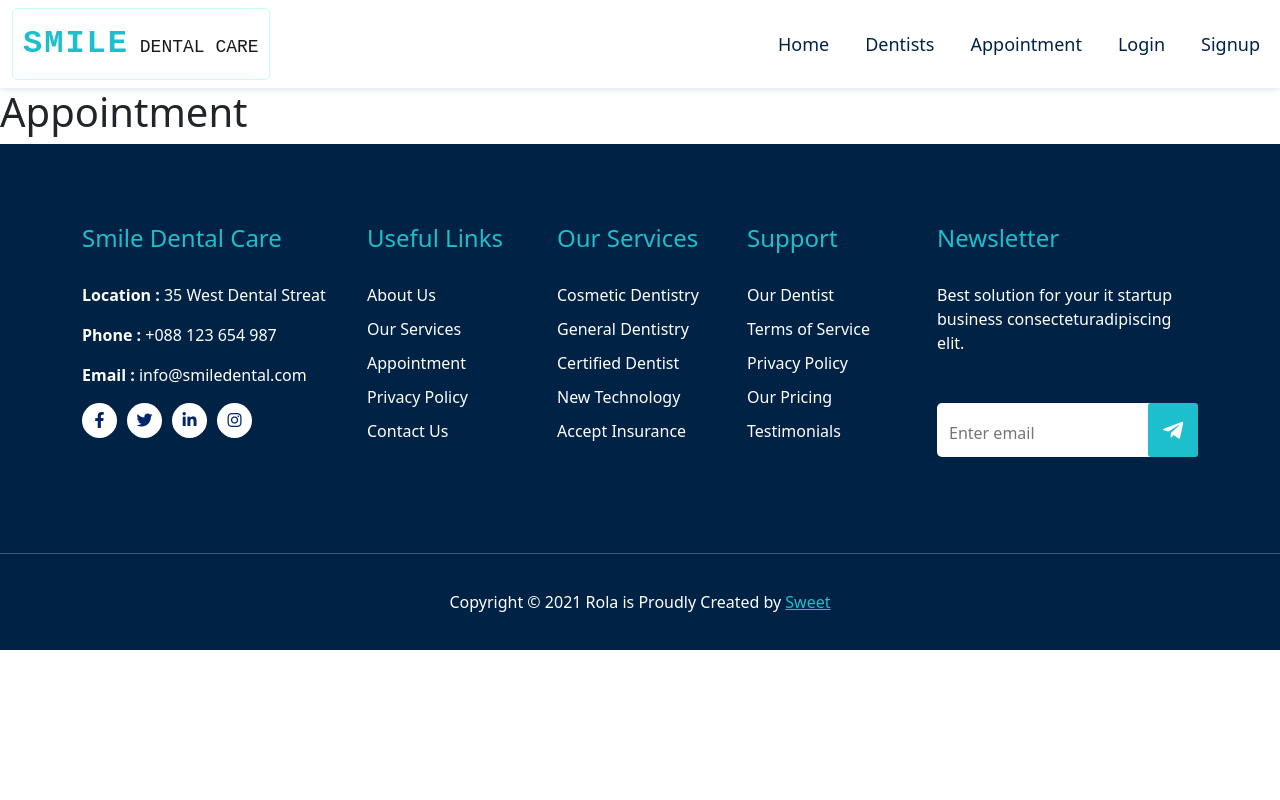
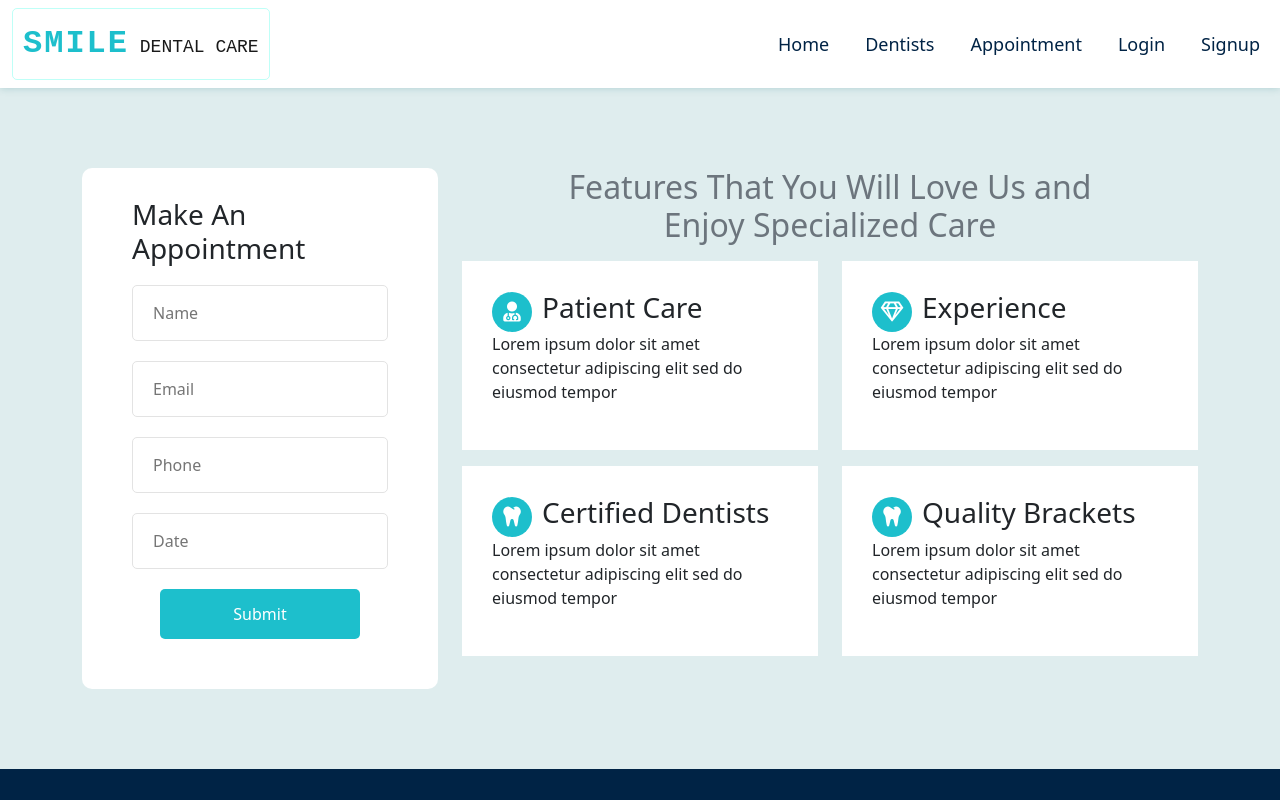
Before and after one commit to dev-sweet/smile-dental-care-react, a React (Create React App) app: page /appointment in a window 1280 px wide. Shown: the top 800 px of the page. Built offline with nearby package versions, Linux system fonts and the light colour scheme.

Commit message:
appointment page created

```diff
--- a/package.json
+++ b/package.json
@@ -11,6 +11,7 @@
     "react": "^17.0.2",
     "react-bootstrap": "^2.0.0-rc.1",
     "react-dom": "^17.0.2",
+    "react-hook-form": "^7.17.4",
     "react-icons": "^4.3.1",
     "react-router-dom": "^5.3.0",
     "react-scripts": "4.0.3",
--- a/src/App.js
+++ b/src/App.js
@@ -10,8 +10,6 @@ import Signup from './components/Signup/Signup';
 import NotFound from './components/NotFound/NotFound';
 import Dentists from './components/Dentists/Dentists';
 import Appointment from './components/Appointment/Appointment';
-import ServiceDetails from './components/ServiceDetails/ServiceDetails';
-
 function App() {
   return (
     <div className="App">
@@ -21,22 +19,19 @@ function App() {
           <Route exact path="/">
             <Home />
           </Route>
-          <Route path="/home">
+          <Route exact path="/home">
             <Home />
           </Route>
-          <Route path="/service/:id">
-            <ServiceDetails />
-          </Route>
-          <Route path="/dentists">
+          <Route exact path="/dentists">
             <Dentists />
           </Route>
-          <Route path="/appointment">
+          <Route exact path="/appointment">
             <Appointment />
           </Route>
-          <Route path="/login">
+          <Route exact path="/login">
             <Login />
           </Route>
-          <Route path="/signup">
+          <Route exact path="/signup">
             <Signup />
           </Route>
           <Route path="*">
--- /dev/null
+++ b/src/components/Appointment/Appointment.css
@@ -0,0 +1,59 @@
+.appointment {
+  background-color: #dfedee;
+  padding: 80px 0;
+}
+.appointment-form {
+  background-color: #fff;
+  padding: 30px 50px;
+  border-radius: 10px;
+}
+.appointment-input {
+    display: block;
+    margin-top: 20px;
+    margin-bottom: 8px;
+    width: 100%;
+    padding: 15px 20px;
+    border: 1px solid #e3e3e3;
+    outline: none;
+    border-radius: 5px;
+    transform: .3s;
+}
+.appointment-input:focus{
+    border-color: #1dbfcc;
+}
+input.input-btn {
+    width: 200px;
+    height: 50px;
+    border: none;
+    background: #1dbfcc;
+    color: #fff;
+    border-radius: 5px;
+    display: block;
+    margin: 20px auto;
+}
+.errors {
+  color: red;
+}
+
+/* some features on appointment */
+.new-feature{
+    background-color: #fff;
+    padding: 30px;
+    transition: .4s;
+}
+.new-feature:hover{
+    background-color: rgb(204, 204, 204);
+    transform: translateY(-5px);
+}
+.new-feature i{
+    background-color: #1dbfcc;
+    width: 40px;
+    height: 40px;
+    border-radius: 50%;
+    display: flex;
+    align-items: center;
+    justify-content: center;
+    font-size: 20px;
+    color: #fff;
+    margin-right:10px ;
+}
--- a/src/components/Appointment/Appointment.js
+++ b/src/components/Appointment/Appointment.js
@@ -1,9 +1,115 @@
 import React from 'react';
+import { Container, Row, Col } from 'react-bootstrap';
+import { useForm } from 'react-hook-form';
+import './Appointment.css';
+const Appointment = () => {
+  const {
+    register,
+    handleSubmit,
+    formState: { errors },
+  } = useForm();
+  const onSubmit = (data) => console.log(data);
+  return (
+    <div className="appointment">
+      <Container>
+        <Row className="g-4">
+          <Col md={4}>
+            <div className="appointment-form">
+              <h3>Make An Appointment</h3>
+              <form onSubmit={handleSubmit(onSubmit)}>
+                <input
+                  className="appointment-input"
+                  {...register('name', { required: true })}
+                  placeholder="Name"
+                />
+                {errors.name && (
+                  <span className="errors">Name is required</span>
+                )}
+                <input
+                  className="appointment-input"
+                  {...register('email', { required: true })}
+                  placeholder="Email"
+                />
+                {errors.email && (
+                  <span className="errors">Email is required</span>
+                )}
+                <input
+                  className="appointment-input"
+                  {...register('phone', { required: true })}
+                  placeholder="Phone"
+                />
+                {errors.phone && (
+                  <span className="errors">Phone is required</span>
+                )}
+                <input
+                  className="appointment-input"
+                  {...register('date')}
+                  placeholder="Date"
+                />
 
-const Appointment = () => {
-  return (
-    <div>
-      <h1>Appointment</h1>
+                {errors.Name && <span>This field is required</span>}
+
+                <input className="input-btn" type="submit" />
+              </form>
+            </div>
+          </Col>
+          <Col md={8}>
+            <h2 className="text-center text-secondary mb-md-3 mb-5">
+              Features That You Will Love Us and <br /> Enjoy Specialized Care
+            </h2>
+            <Row md={2} className="gx-4 gy-3">
+              <Col>
+                <div className="new-feature">
+                  <div className="d-flex align-items-center">
+                    <i class="fas fa-user-md"></i>
+                    <h3>Patient Care</h3>
+                  </div>
+                  <p>
+                    Lorem ipsum dolor sit amet consectetur adipiscing elit sed
+                    do eiusmod tempor
+                  </p>
+                </div>
+              </Col>
+              <Col>
+                <div className="new-feature">
+                  <div className="d-flex align-items-center">
+                    <i class="far fa-gem"></i>
+                    <h3>Experience</h3>
+                  </div>
+                  <p>
+                    Lorem ipsum dolor sit amet consectetur adipiscing elit sed
+                    do eiusmod tempor
+                  </p>
+                </div>
+              </Col>
+              <Col>
+                <div className="new-feature">
+                  <div className="d-flex align-items-center">
+                    <i class="fas fa-tooth"></i>
+                    <h3>Certified Dentists</h3>
+                  </div>
+                  <p>
+                    Lorem ipsum dolor sit amet consectetur adipiscing elit sed
+                    do eiusmod tempor
+                  </p>
+                </div>
+              </Col>
+              <Col>
+                <div className="new-feature">
+                  <div className="d-flex align-items-center">
+                    <i class="fas fa-tooth"></i>
+                    <h3>Quality Brackets</h3>
+                  </div>
+                  <p>
+                    Lorem ipsum dolor sit amet consectetur adipiscing elit sed
+                    do eiusmod tempor
+                  </p>
+                </div>
+              </Col>
+            </Row>
+          </Col>
+        </Row>
+      </Container>
     </div>
   );
 };
--- a/src/components/Service/Service.css
+++ b/src/components/Service/Service.css
@@ -13,7 +13,8 @@
   margin-bottom: 30px;
 }
 .service-btn {
-  text-decoration: none;
+  border: none;
+  outline: none;
   color: #f7f7f7;
   font-size: 16px;
   font-weight: 400;
--- a/src/components/Service/Service.js
+++ b/src/components/Service/Service.js
@@ -1,10 +1,14 @@
 import React from 'react';
 import { Card, Col } from 'react-bootstrap';
+import { useHistory } from 'react-router';
 import './Service.css';
-import { Link } from 'react-router-dom';
 
 const Service = ({ service }) => {
   const { serviceId, serviceName, desc, img } = service;
+  const history = useHistory();
+  const handleDetails = ()=>{
+    history.push(`/services/${serviceId}`);
+  }
   return (
     <Col md={6} lg={3}>
       <div className="service">
@@ -13,9 +17,9 @@ const Service = ({ service }) => {
           <Card.Body>
             <Card.Title className="service-title">{serviceName}</Card.Title>
             <Card.Text>{desc}</Card.Text>
-            <Link className="service-btn" to={`/service/${serviceId}`}>
+            <button className="service-btn" onClick={handleDetails}>
               View Details
-            </Link>
+            </button>
           </Card.Body>
         </Card>
       </div>
--- a/src/components/ServiceDetails/ServiceDetails.js
+++ /dev/null
@@ -1,14 +0,0 @@
-import React, { useEffect } from 'react';
-import { useParams } from 'react-router';
-
-const ServiceDetails = () => {
-  const {id} = useParams();
-  return (
-    <div>
-      <h1>Service Details</h1>
-      <p>Service id : {id}</p>
-    </div>
-  );
-};
-
-export default ServiceDetails;
```
Also changed, not shown: 1 other file (tests, documents, lock files or other folders).
